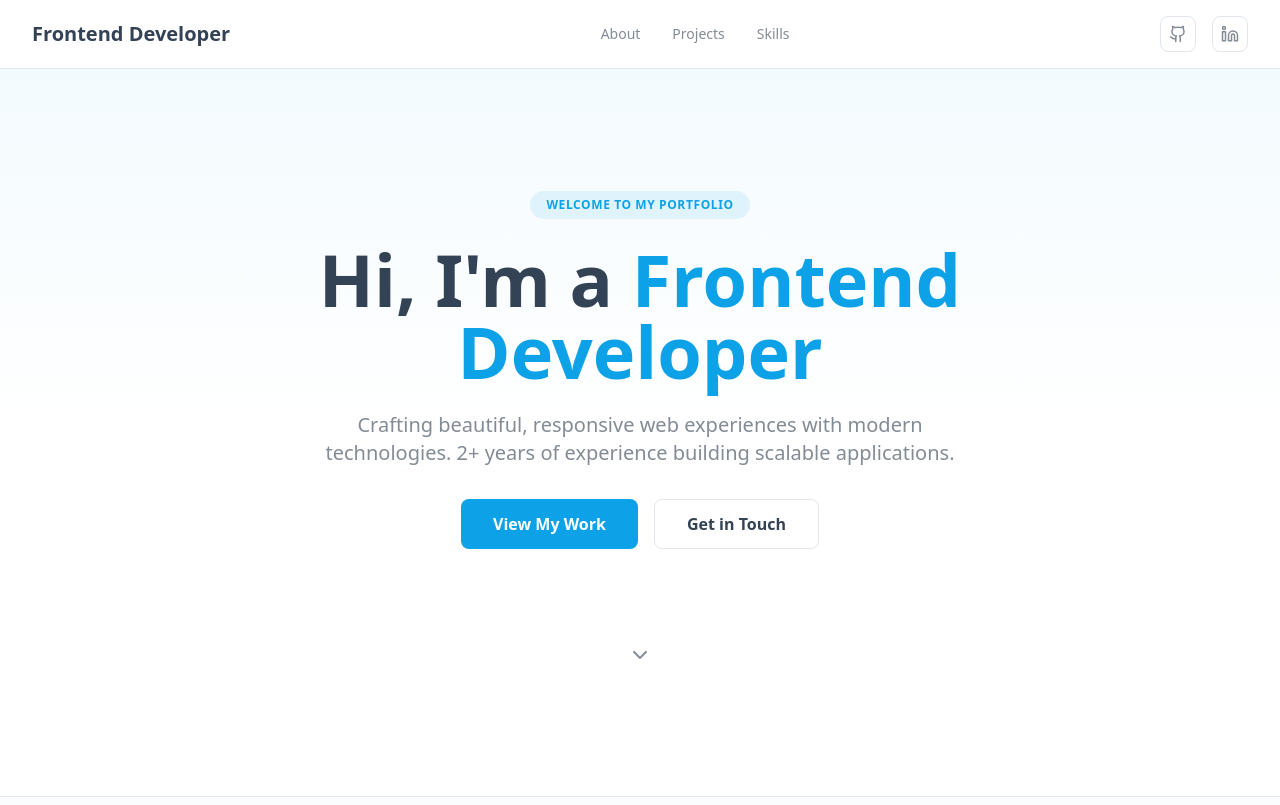
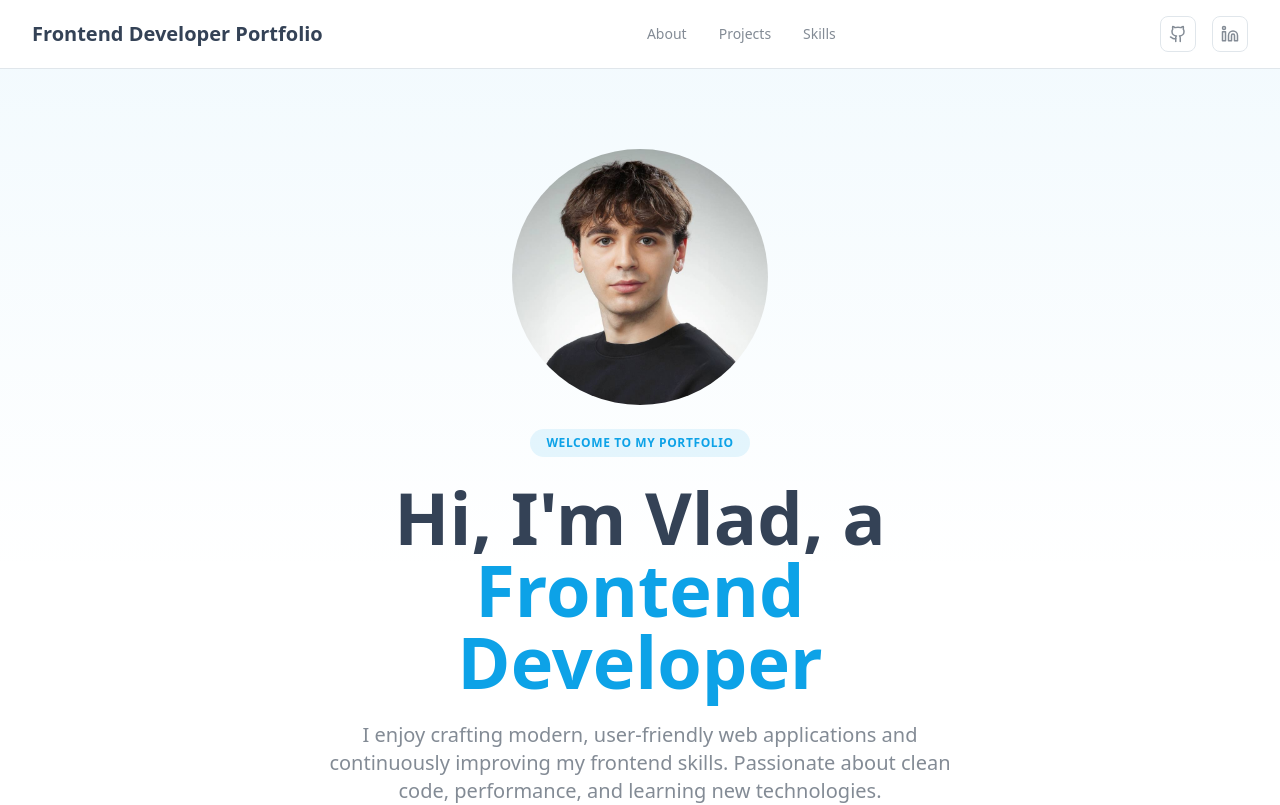
Before and after one commit to cayceworld/cayceworld.github.io, a React (Vite) app: page / in a window 1280 px wide. Shown: the top 805 px of the page. Built offline with nearby package versions, Linux system fonts and the light colour scheme.

Commit message:
Add content to navigation and hero sections: image, links, text

```diff
--- a/client/pages/Index.tsx
+++ b/client/pages/Index.tsx
@@ -15,7 +15,7 @@ export default function Index() {
         <div className="container mx-auto px-4 sm:px-6 lg:px-8 py-4">
           <div className="flex items-center justify-between">
             <a href="#" className="text-xl font-bold text-foreground">
-              Frontend Developer
+              Frontend Developer Portfolio
             </a>
             <div className="hidden md:flex gap-8">
               <button
@@ -39,7 +39,7 @@ export default function Index() {
             </div>
             <div className="flex gap-4">
               <a
-                href="https://github.com"
+                href="https://github.com/cayceworld"
                 target="_blank"
                 rel="noopener noreferrer"
                 className="inline-flex items-center justify-center w-9 h-9 rounded-lg border border-border text-muted-foreground hover:text-accent hover:border-accent transition-colors"
@@ -48,7 +48,7 @@ export default function Index() {
                 <Github size={18} />
               </a>
               <a
-                href="https://linkedin.com"
+                href="https://www.linkedin.com/in/vladyslav-sydorenko-5b4301151/"
                 target="_blank"
                 rel="noopener noreferrer"
                 className="inline-flex items-center justify-center w-9 h-9 rounded-lg border border-border text-muted-foreground hover:text-accent hover:border-accent transition-colors"
@@ -68,6 +68,14 @@ export default function Index() {
 
         <div className="container mx-auto px-4 sm:px-6 lg:px-8 relative z-10">
           <div className="max-w-2xl mx-auto text-center">
+            <div className="flex items-center justify-center mb-6">
+              <img
+                src="/profile.jpg"
+                alt="Portrait of Vladyslav Sydorenko"
+                className="w-64 h-64 rounded-full object-cover"
+              />
+            </div>
+
             <div className="mb-6 inline-block">
               <span className="inline-block px-4 py-1.5 rounded-full bg-accent/10 text-accent text-xs font-semibold uppercase tracking-wider">
                 Welcome to my portfolio
@@ -75,12 +83,14 @@ export default function Index() {
             </div>
 
             <h1 className="text-5xl md:text-7xl font-bold mb-6 text-foreground leading-tight">
-              Hi, I'm a{" "}
+              Hi, I'm Vlad, a{" "}
               <span className="text-accent">Frontend Developer</span>
             </h1>
 
             <p className="text-lg md:text-xl text-muted-foreground mb-8 leading-relaxed">
-              Crafting beautiful, responsive web experiences with modern technologies. 2+ years of experience building scalable applications.
+              I enjoy crafting modern, user-friendly web applications and
+              continuously improving my frontend skills. Passionate about clean
+              code, performance, and learning new technologies.
             </p>
 
             <div className="flex flex-col sm:flex-row gap-4 justify-center mb-12">
@@ -91,7 +101,7 @@ export default function Index() {
                 View My Work
               </button>
               <a
-                href="mailto:hello@example.com"
+                href="mailto:cayceworld@outlook.com"
                 className="px-8 py-3 rounded-lg border border-border text-foreground font-semibold hover:bg-secondary transition-colors inline-flex items-center justify-center"
               >
                 Get in Touch
@@ -110,7 +120,10 @@ export default function Index() {
       </section>
 
       {/* About Section */}
-      <section id="about" className="py-20 border-t border-border bg-secondary/30">
+      <section
+        id="about"
+        className="py-20 border-t border-border bg-secondary/30"
+      >
         <div className="container mx-auto px-4 sm:px-6 lg:px-8">
           <div className="max-w-3xl mx-auto">
             <h2 className="text-3xl md:text-4xl font-bold mb-8 text-foreground">
@@ -119,15 +132,25 @@ export default function Index() {
 
             <div className="space-y-6 text-muted-foreground leading-relaxed">
               <p>
-                I'm a passionate frontend developer with 2+ years of hands-on experience building responsive, user-centric web applications. I specialize in creating intuitive interfaces using modern React-based technologies and CSS frameworks, with a keen attention to performance and accessibility.
+                I'm a passionate frontend developer with 2+ years of hands-on
+                experience building responsive, user-centric web applications. I
+                specialize in creating intuitive interfaces using modern
+                React-based technologies and CSS frameworks, with a keen
+                attention to performance and accessibility.
               </p>
 
               <p>
-                My approach combines solid software engineering principles with a deep understanding of user experience. I thrive in collaborative environments where I can work with designers, backend developers, and stakeholders to deliver polished products that users love.
+                My approach combines solid software engineering principles with
+                a deep understanding of user experience. I thrive in
+                collaborative environments where I can work with designers,
+                backend developers, and stakeholders to deliver polished
+                products that users love.
               </p>
 
               <p>
-                When I'm not coding, I enjoy exploring new frontend frameworks, contributing to open-source projects, and staying updated with the latest web technologies and best practices.
+                When I'm not coding, I enjoy exploring new frontend frameworks,
+                contributing to open-source projects, and staying updated with
+                the latest web technologies and best practices.
               </p>
             </div>
           </div>
@@ -142,7 +165,8 @@ export default function Index() {
               Commercial Projects
             </h2>
             <p className="text-muted-foreground max-w-2xl">
-              Professional projects built for clients and companies, showcasing real-world application development and problem-solving skills.
+              Professional projects built for clients and companies, showcasing
+              real-world application development and problem-solving skills.
             </p>
           </div>
 
@@ -181,7 +205,8 @@ export default function Index() {
               Learning & Side Projects
             </h2>
             <p className="text-muted-foreground max-w-2xl">
-              Personal projects built to explore new technologies, experiment with ideas, and contribute to the developer community.
+              Personal projects built to explore new technologies, experiment
+              with ideas, and contribute to the developer community.
             </p>
           </div>
 
@@ -235,7 +260,7 @@ export default function Index() {
                     >
                       {skill}
                     </span>
-                  )
+                  ),
                 )}
               </div>
             </div>
@@ -246,20 +271,16 @@ export default function Index() {
                 Frameworks & Libraries
               </h3>
               <div className="flex flex-wrap gap-3">
-                {[
-                  "React",
-                  "Next.js",
-                  "Vue.js",
-                  "React Router",
-                  "Redux",
-                ].map((skill) => (
+                {["React", "Next.js", "Vue.js", "React Router", "Redux"].map(
+                  (skill) => (
                     <span
                       key={skill}
                       className="px-4 py-2 rounded-lg bg-secondary/70 text-foreground text-sm font-medium border border-border/50 hover:border-accent/50 transition-colors"
                     >
                       {skill}
                     </span>
-                ))}
+                  ),
+                )}
               </div>
             </div>
 
@@ -269,20 +290,16 @@ export default function Index() {
                 Tools & Technologies
               </h3>
               <div className="flex flex-wrap gap-3">
-                {[
-                  "Git",
-                  "Webpack",
-                  "Vite",
-                  "Figma",
-                  "REST APIs",
-                ].map((skill) => (
+                {["Git", "Webpack", "Vite", "Figma", "REST APIs"].map(
+                  (skill) => (
                     <span
                       key={skill}
                       className="px-4 py-2 rounded-lg bg-secondary/70 text-foreground text-sm font-medium border border-border/50 hover:border-accent/50 transition-colors"
                     >
                       {skill}
                     </span>
-                ))}
+                  ),
+                )}
               </div>
             </div>
           </div>
```
Also changed, not shown: public/profile.jpg (added). Lines whose indentation alone changed are shown as unchanged.
